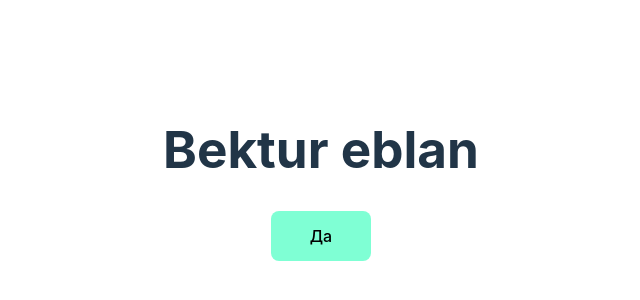
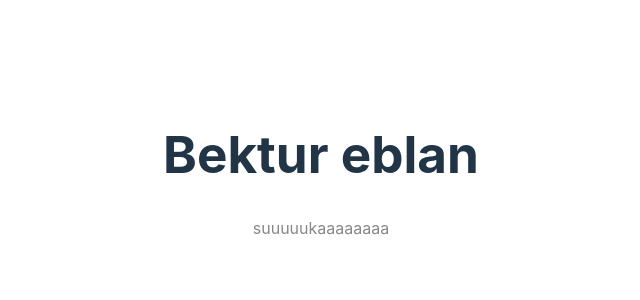
Before and after one commit to Hokimiko/exam-project, a React (Vite) app in the folder exam_app/: page / in a window 1280 px wide. Shown: the part 226-526 px from the top of the page, without its empty margins (319-959 px from the left). Built offline with nearby package versions, Linux system fonts and the light colour scheme.

Commit message:
modified:   exam_app/src/App.jsx

```diff
--- a/exam_app/src/App.jsx
+++ b/exam_app/src/App.jsx
@@ -8,7 +8,9 @@ function App() {
     <div className="App">
       <div>
         <h1>Bektur eblan</h1>
-        <button className='btn'>Да</button>
+        <p className='read-the-docs'>
+          suuuuukaaaaaaaa
+        </p>
       </div>
     </div>
   )
```
